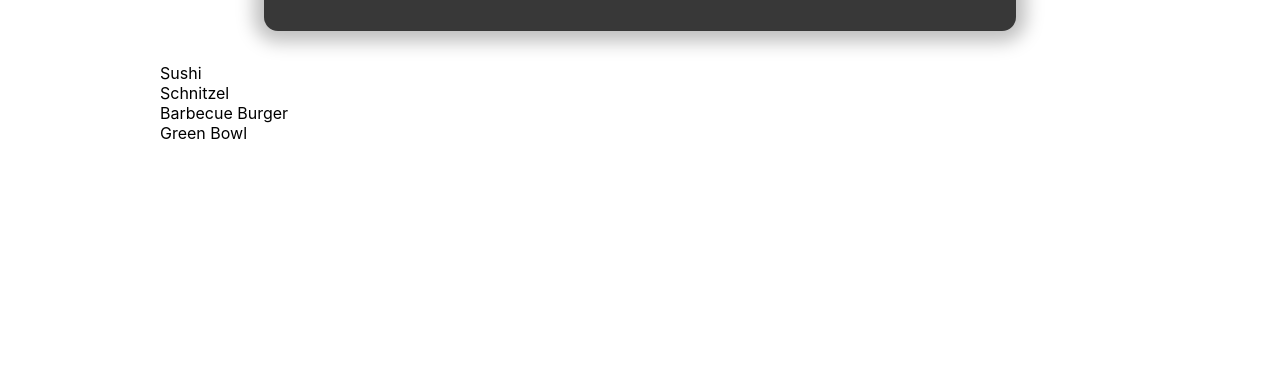
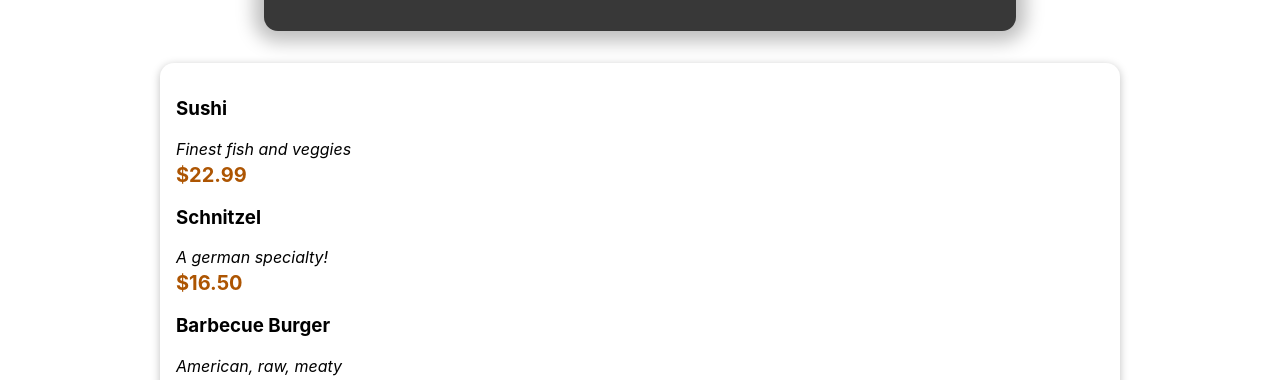
Before and after one commit to kbikash845/restaurant_app, a React (Create React App) app: page / in a window 1280 px wide. Shown: the part 419-799 px from the top of the page. Built offline with nearby package versions, Linux system fonts and the light colour scheme.

Commit message:
Making the Items visible

```diff
--- a/src/Component/Meals/AvailableMeals.js
+++ b/src/Component/Meals/AvailableMeals.js
@@ -1,4 +1,5 @@
-
+import Cart from '../UI/Card';
+import MealItem from './MealItems/MealItem';
 
 // import React from 'react'
 import classes from './AvailableMeals.module.css'
@@ -32,12 +33,18 @@
 
 function AvailableMeals() {
 
-    const MealList=DUMMY_MEALS.map( meal=><li>{meal.name}</li>);
+    const MealList=DUMMY_MEALS.map( meal=><MealItem
+       key={meal.id}
+       name={meal.name}
+       description={meal.description}
+       price={meal.price}/>);
   return (
     <section className={classes.meals}>
+    <Cart>
       <ul>
       {MealList}
       </ul>
+      </Cart>
     </section>
   )
 }
--- /dev/null
+++ b/src/Component/Meals/MealItems/MealItem.js
@@ -0,0 +1,18 @@
+import React from 'react'
+import classes from './MealItem.module.css';
+
+const MealItem=(props)=> {
+    const price=`$${props.price.toFixed(2)}`
+  return (
+    <li>
+    <div>
+    <h3>{props.name}</h3>
+    <div className={classes.description}>{props.description}</div>
+    <div className={classes.price}>{price}</div>
+  </div>
+    <div></div>
+    </li>
+  )
+}
+
+export default MealItem
--- /dev/null
+++ b/src/Component/Meals/MealItems/MealItem.module.css
@@ -0,0 +1,22 @@
+.meal {
+    display: flex;
+    justify-content: space-between;
+    margin: 1rem;
+    padding-bottom: 1rem;
+    border-bottom: 1px solid #ccc;
+  }
+
+  .meal h3 {
+    margin: 0 0 0.25rem 0;
+  }
+
+  .description {
+    font-style: italic;
+  }
+
+  .price {
+    margin-top: 0.25rem;
+    font-weight: bold;
+    color: #ad5502;
+    font-size: 1.25rem;
+  }
--- /dev/null
+++ b/src/Component/UI/Card.js
@@ -0,0 +1,11 @@
+import classes from './Card.module.css';
+const Cart=props=>{
+    return (
+    <div className={classes.card}>
+        {props.children}
+    </div>
+
+    )
+}
+
+export default Cart
--- /dev/null
+++ b/src/Component/UI/Card.module.css
@@ -0,0 +1,6 @@
+.card {
+    padding: 1rem;
+    box-shadow: 0 2px 8px rgba(0, 0, 0, 0.25);
+    border-radius: 14px;
+    background-color: white;
+  }
```
